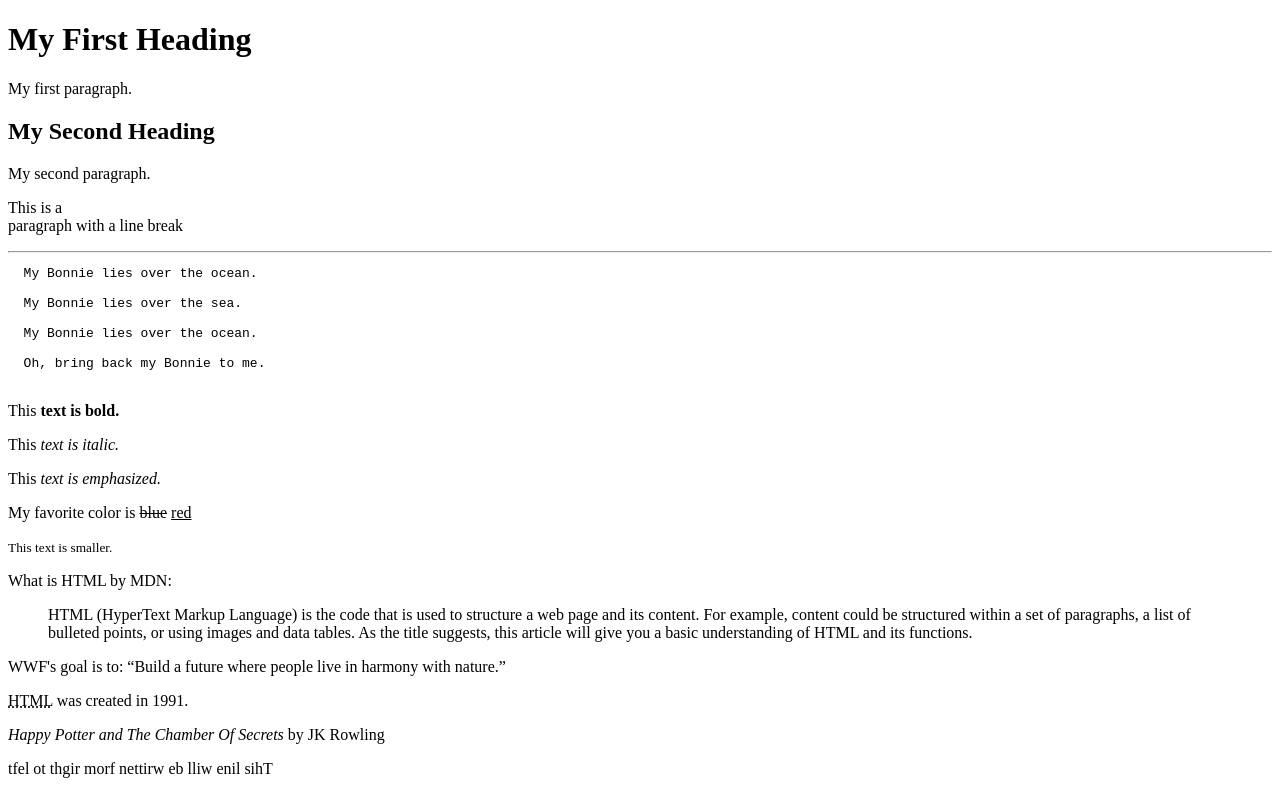
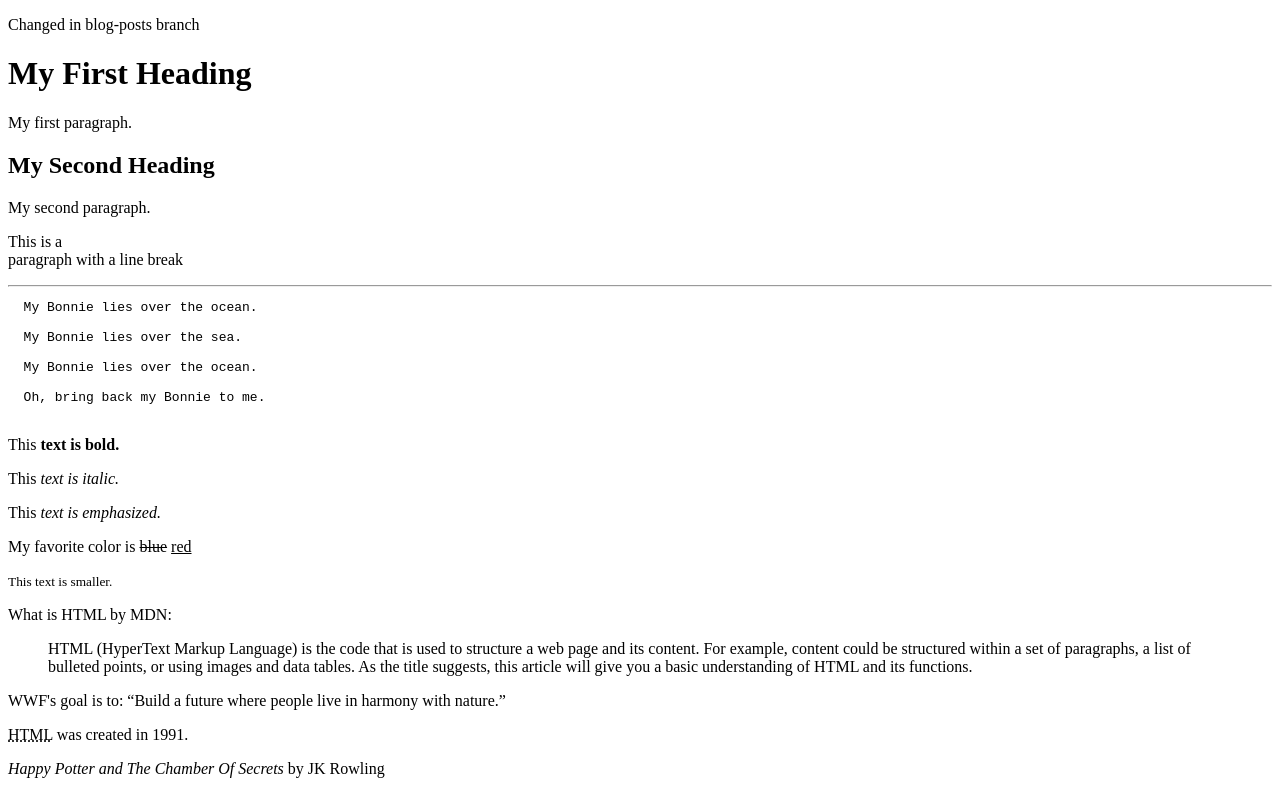
Before and after one commit to craico3/test-bootcamp, a plain HTML site: page index.html in a window 1280 px wide. Shown: the top 791 px of the page. Drawn offline with Linux system fonts and the light colour scheme.

Commit message:
Update index.html

```diff
--- a/index.html
+++ b/index.html
@@ -8,6 +8,7 @@
 </head>
 
 <body>
+  <p>Changed in blog-posts branch</p>
   <!-- This is a comment -->
   <h1>My First Heading</h1>
   <p>My first paragraph.</p>
```
